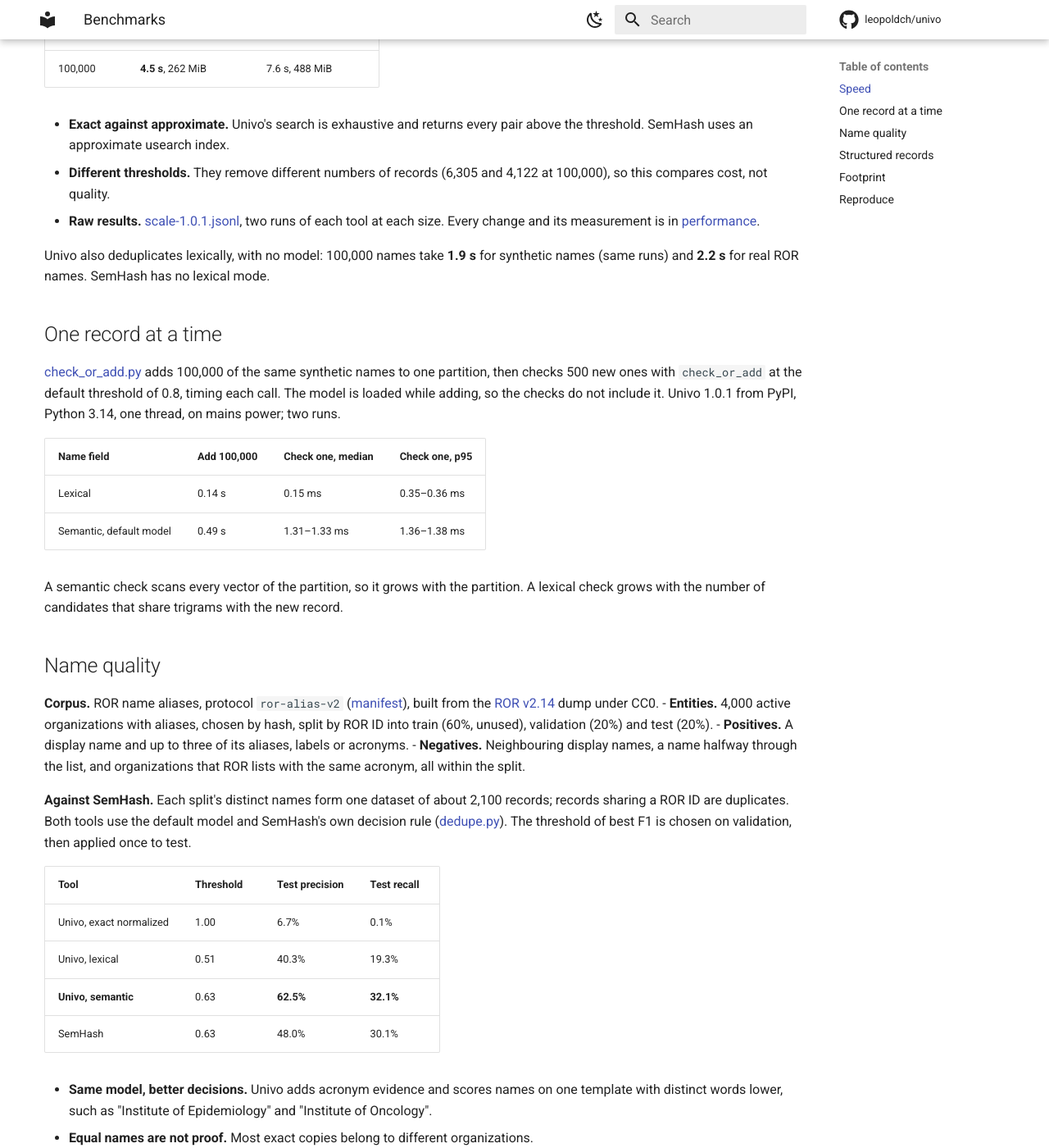
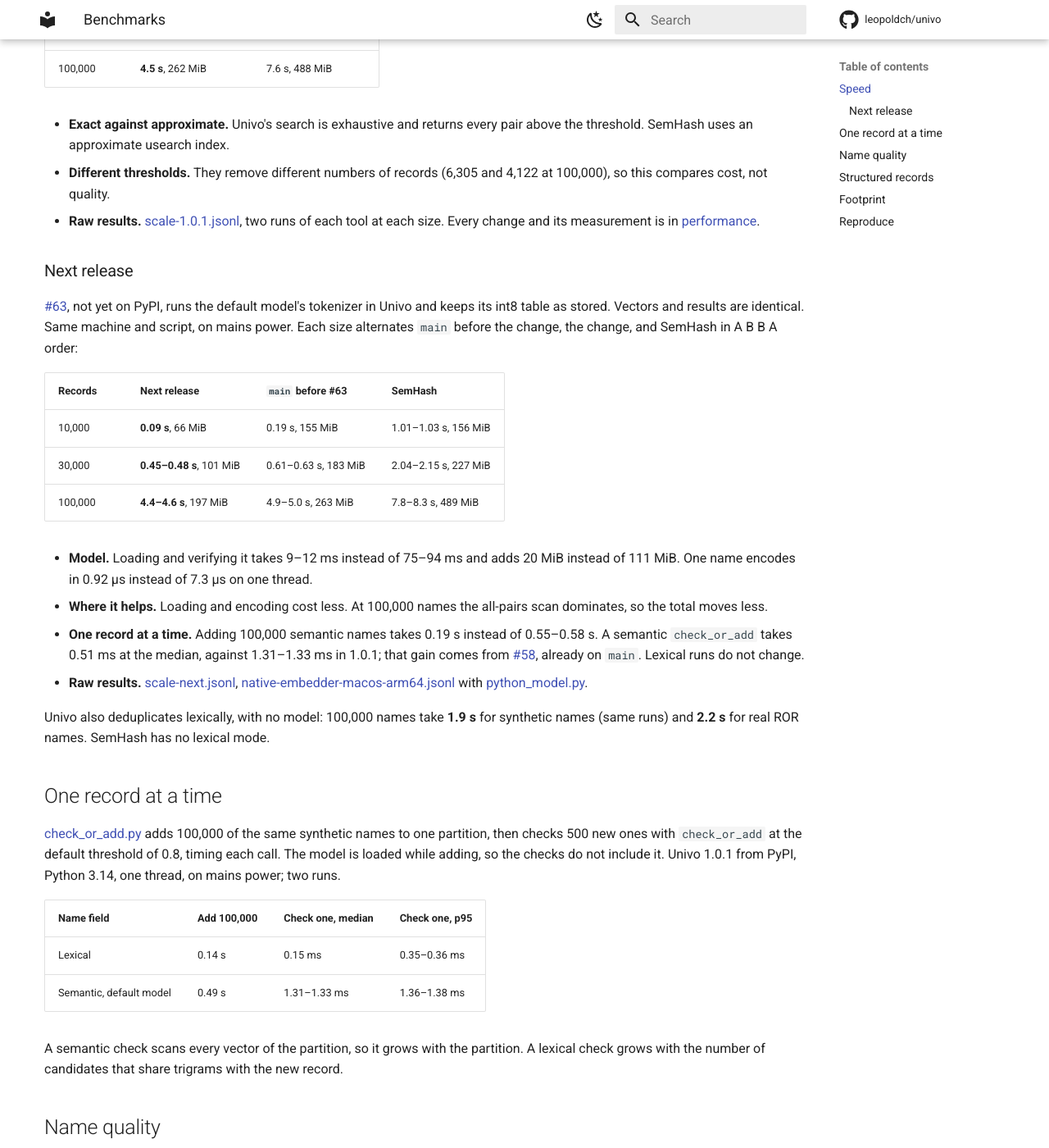
Before and after one commit to leopoldch/univo, an MkDocs documentation site: the page built from docs/benchmarks.md, in a window 1280 px wide and 1400 px high, scrolled down 632 px. Shown: the whole window at 82% size. Built offline with MkDocs 1.6.1 and Material for MkDocs 9.7.7, drawn with Linux system fonts in a browser that asks for light colours; comment, search, counter and statistics services are not loaded.

Commit message:
docs: publish next-release figures for the native encoder
README, the site home page and the benchmarks page show the gains of
the native encoder, labelled as the next release until it is on PyPI.

Measured on the Apple M2 on mains power with release wheels installed
outside the tree, `main` (e70e202), this branch (79f9ce5) and SemHash
0.5.0 alternated in A B B A order with scale.py, check_or_add.py and
python_model.py. Removals are identical between `main` and the branch
at every size. Raw results: benchmarks/comparison/results/scale-next.jsonl
and the mains lines of native-embedder-macos-arm64.jsonl.

Checked with tools/checks/check_links.py and mkdocs build --strict.

```diff
--- a/docs/benchmarks.md
+++ b/docs/benchmarks.md
@@ -17,6 +17,21 @@
 - **Exact against approximate.** Univo's search is exhaustive and returns every pair above the threshold. SemHash uses an approximate usearch index.
 - **Different thresholds.** They remove different numbers of records (6,305 and 4,122 at 100,000), so this compares cost, not quality.
 - **Raw results.** [scale-1.0.1.jsonl](../benchmarks/comparison/results/scale-1.0.1.jsonl), two runs of each tool at each size. Every change and its measurement is in [performance](development/performance.md).
+
+### Next release
+
+[#63](https://github.com/leopoldch/univo/pull/63), not yet on PyPI, runs the default model's tokenizer in Univo and keeps its int8 table as stored. Vectors and results are identical. Same machine and script, on mains power. Each size alternates `main` before the change, the change, and SemHash in A B B A order:
+
+| Records | Next release | `main` before #63 | SemHash |
+| --- | --- | --- | --- |
+| 10,000 | **0.09 s**, 66 MiB | 0.19 s, 155 MiB | 1.01–1.03 s, 156 MiB |
+| 30,000 | **0.45–0.48 s**, 101 MiB | 0.61–0.63 s, 183 MiB | 2.04–2.15 s, 227 MiB |
+| 100,000 | **4.4–4.6 s**, 197 MiB | 4.9–5.0 s, 263 MiB | 7.8–8.3 s, 489 MiB |
+
+- **Model.** Loading and verifying it takes 9–12 ms instead of 75–94 ms and adds 20 MiB instead of 111 MiB. One name encodes in 0.92 µs instead of 7.3 µs on one thread.
+- **Where it helps.** Loading and encoding cost less. At 100,000 names the all-pairs scan dominates, so the total moves less.
+- **One record at a time.** Adding 100,000 semantic names takes 0.19 s instead of 0.55–0.58 s. A semantic `check_or_add` takes 0.51 ms at the median, against 1.31–1.33 ms in 1.0.1; that gain comes from [#58](https://github.com/leopoldch/univo/pull/58), already on `main`. Lexical runs do not change.
+- **Raw results.** [scale-next.jsonl](../benchmarks/comparison/results/scale-next.jsonl), [native-embedder-macos-arm64.jsonl](../benchmarks/performance/native-embedder-macos-arm64.jsonl) with [python_model.py](../benchmarks/performance/python_model.py).
 
 Univo also deduplicates lexically, with no model: 100,000 names take **1.9 s** for synthetic names (same runs) and **2.2 s** for real ROR names. SemHash has no lexical mode.
 
```
Also changed, not shown: README.md (+2 -0 lines), docs/index.md (+2 -0 lines), 2 other files.
